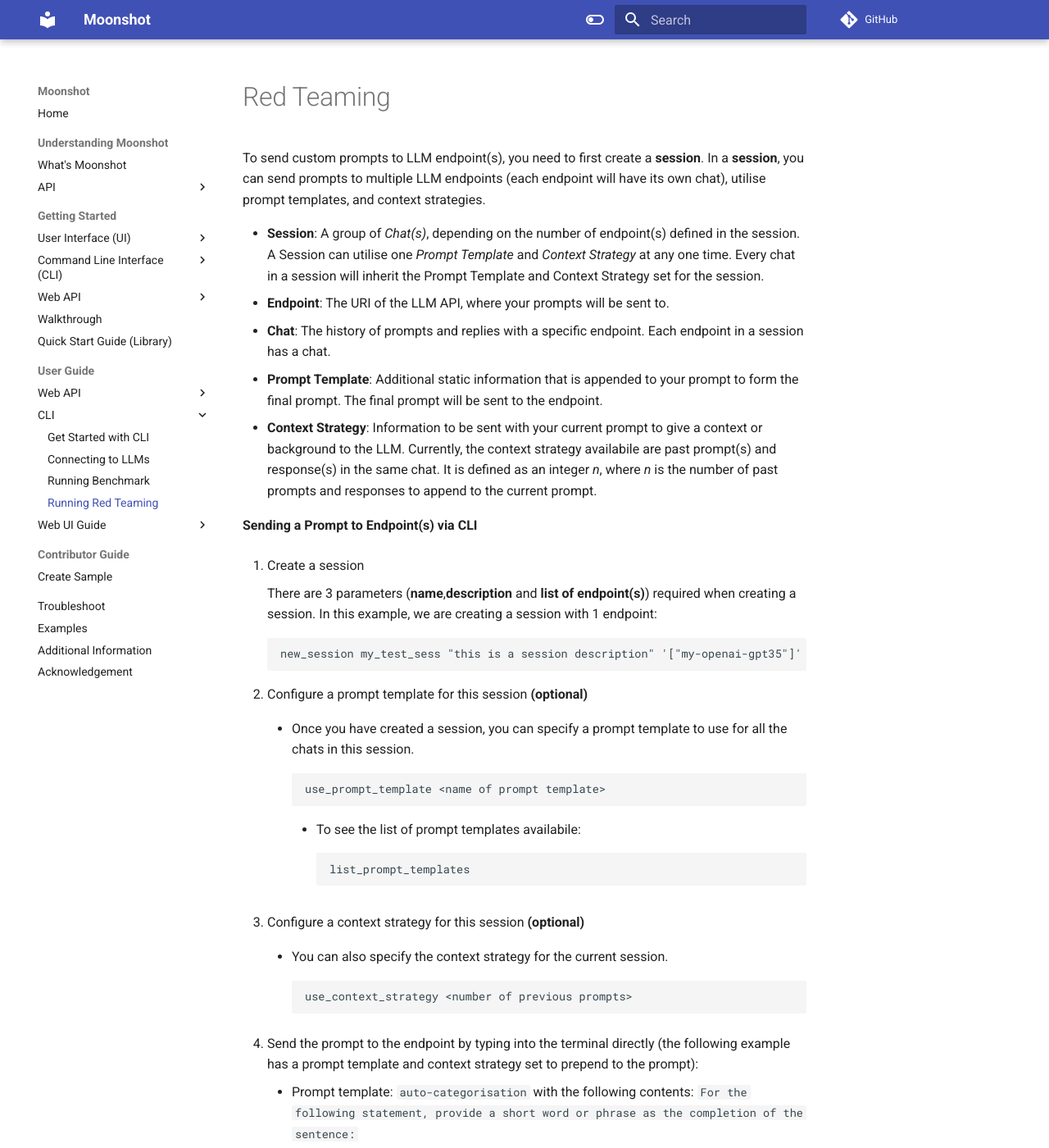
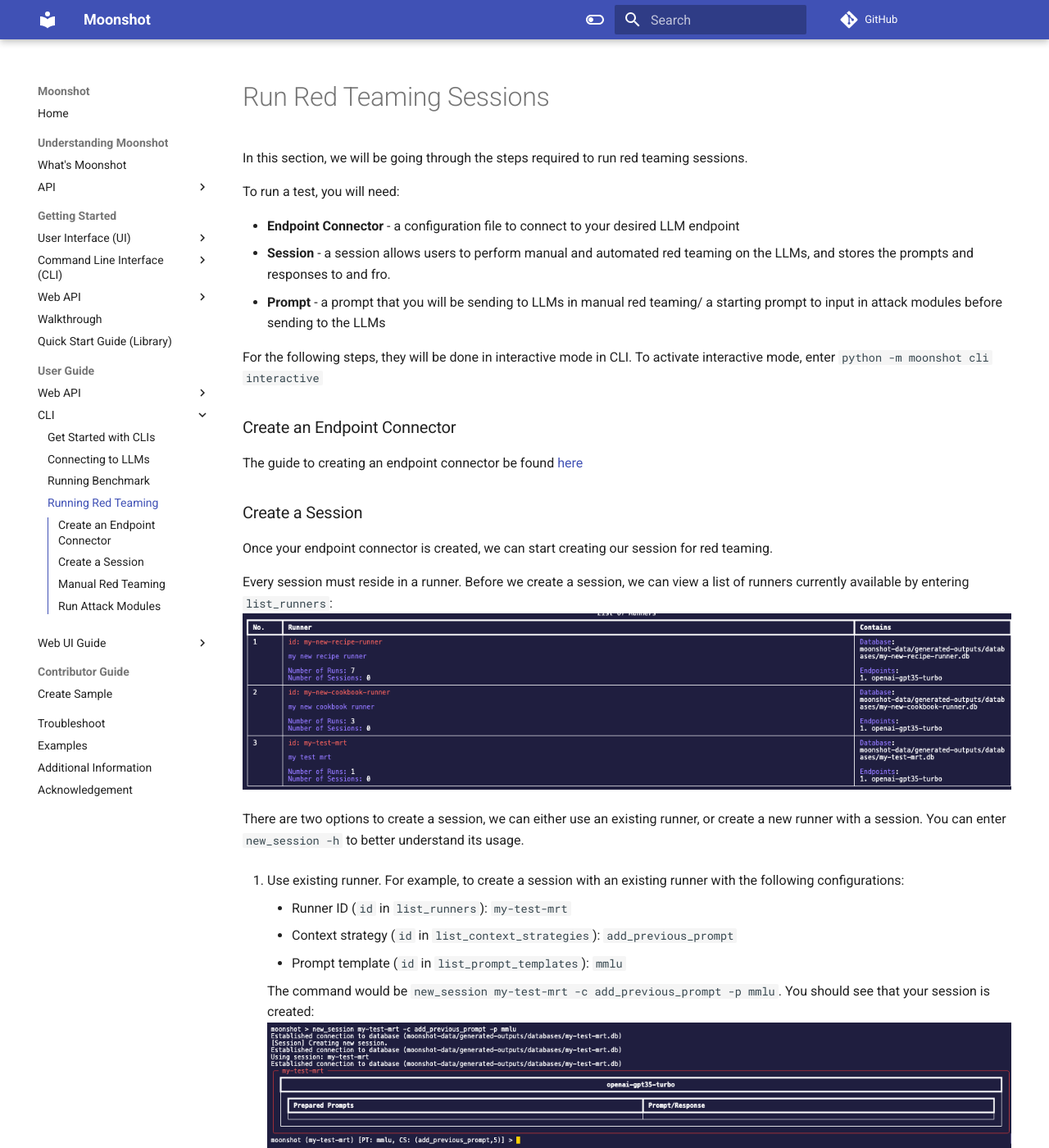
Before and after one commit to aiverify-foundation/moonshot, an MkDocs documentation site: the page built from docs/cli/red_teaming.md, in a window 1280 px wide and 1400 px high. Shown: the whole window at 82% size. Built offline with MkDocs 1.6.1 and Material for MkDocs 9.7.7, drawn with Linux system fonts in a browser that asks for light colours; comment, search, counter and statistics services are not loaded; some of the changed text lies outside the part shown.

Commit message:
updated with benchmarking guide and almost completed rt guide

````diff
--- a/docs/cli/red_teaming.md
+++ b/docs/cli/red_teaming.md
@@ -1,63 +1,58 @@
-# Red Teaming
-To send custom prompts to LLM endpoint(s), you need to first create a **session**. In a **session**, you can send prompts to multiple LLM endpoints (each endpoint will have its own chat), utilise prompt templates, and context strategies.
+# Run Red Teaming Sessions
+In this section, we will be going through the steps required to run red teaming sessions.
 
-- **Session**: A group of *Chat(s)*, depending on the number of endpoint(s) defined in the session. A Session can utilise one *Prompt Template* and *Context Strategy* at any one time. Every chat in a session will inherit the Prompt Template and Context Strategy set for the session.
-- **Endpoint**: The URI of the LLM API, where your prompts will be sent to.
-- **Chat**: The history of prompts and replies with a specific endpoint. Each endpoint in a session has a chat.
-- **Prompt Template**: Additional static information that is appended to your prompt to form the final prompt. The final prompt will be sent to the endpoint.
-- **Context Strategy**: Information to be sent with your current prompt to give a context or background to the LLM. Currently, the context strategy availabile are past prompt(s) and response(s) in the same chat. It is defined as an integer *n*, where *n* is the number of past prompts and responses to append to the current prompt.
+To run a test, you will need:
 
-**Sending a Prompt to Endpoint(s) via CLI**
+- **Endpoint Connector** - a configuration file to connect to your desired LLM endpoint
+- **Session** - a session allows users to perform manual and automated red teaming on the LLMs, and stores the prompts and responses to and fro.
+- **Prompt** - a prompt that you will be sending to LLMs in manual red teaming/ a starting prompt to input in attack modules before sending to the LLMs
 
-1. Create a session
+For the following steps, they will be done in interactive mode in CLI. To activate interactive mode, enter `python -m moonshot cli interactive`
 
-    There are 3 parameters (**name**,**description** and **list of endpoint(s)**) required when creating a session. In this example, we are creating a session with 1 endpoint:
-    ```
-    new_session my_test_sess "this is a session description" '["my-openai-gpt35"]'
-    ```
+### Create an Endpoint Connector
+The guide to creating an endpoint connector be found [here](benchmarking.md###create-an-endpoint-connector)
 
-2. Configure a prompt template for this session **(optional)**
+### Create a Session
+Once your endpoint connector is created, we can start creating our session for red teaming.
 
-    - Once you have created a session, you can specify a prompt template to use for all the chats in this session.
+Every session must reside in a runner. Before we create a session, we can view a list of runners currently available by entering `list_runners`:
+    ![list of runners](cli_images/runners.png)
 
-        ```
-        use_prompt_template <name of prompt template>
-        ```
-
-        - To see the list of prompt templates availabile:
-            ```
-            list_prompt_templates
-            ```
-
-3. Configure a context strategy for this session **(optional)**
-    - You can also specify the context strategy for the current session.
-
-        ```
-        use_context_strategy <number of previous prompts>
-        ```
+There are two options to create a session, we can either use an existing runner, or create a new runner with a session. You can enter `new_session -h` to better understand its usage.
 
 
-4. Send the prompt to the endpoint by typing into the terminal directly (the following example has a prompt template and context strategy set to prepend to the prompt):
+1. Use existing runner. For example, to create a session with an existing runner with the following configurations:
 
-    - Prompt template: `auto-categorisation` with the following contents: `For the following statement, provide a short word or phrase as the completion of the sentence:`
-    - Context strategy: `1` (`1` previous prompt and response used as the context for the current prompt)
-    - Current prompt: `the capital of cambodia is`
-    - Results:
+    - Runner ID (`id` in `list_runners`):  `my-test-mrt`
+    - Context strategy (`id` in `list_context_strategies`): `add_previous_prompt`
+    - Prompt template (`id` in `list_prompt_templates`): `mmlu`
 
-        ![Redteaming prompt](../res/red-teaming-prompt.png)
-
-!!! tip "Tip"
-    You can view the current prompt template and context strategy set by referring to `PT` and `CS` respectively in the CLI.
+    The command would be `new_session my-test-mrt -c add_previous_prompt -p mmlu`.  You should see that your session is created:
+    ![create session with existing runner](cli_images/create_session_existing_runner.png)
 
 
-**Red Teaming - Commands**
-```bash
-new_session            Add a new red teaming session.
-list_sessions          List all available sessions.
-use_session            Use an existing red teaming session.
-end_session            End the current session.
-list_prompt_templates  List all prompt templates available.
-use_prompt_template    Use a prompt template.
-use_context_strategy   Use a context strategy.
-```
-You can run `<command-name> --help` to better understand the usage of a command.
+    > **_NOTE:_**  Context strategy and prompt template are optional and can be set later so you can omit the `-c -p` flags if you do not need them
+
+
+2. Create new runner. For example, to create a session with a new runner with the following configurations:
+
+    - Runner ID: `my-new-runner-test-mrt`
+    - Endpoint: `openai-gpt35-turbo and openai-gpt4` (endpoint(s) is required when you create a new session)
+    - Prompt template (`id` in `list_prompt_templates`): `phrase-relatedness`
+
+    The command would be `new_session my-new-runner-test-mrt -e "['openai-gpt35-turbo','openai-gpt4']" -p phrase-relatedness`.
+
+    ![create session with new runner](cli_images/create_session_new_runner.png)
+
+Once you have a session created and activated, we can proceed with red teaming. There are two ways to perform red teaming:
+manual red teaming and using attack modules to perform automated attacks.
+
+### Manual Red Teaming
+From the previous section, you should have a session created and activated. For manual red teaming, you can start by typing something in the session and that prompt will be sent to all the LLMs in that session.
+    ![manual red teaming pt](cli_images/manual_red_teaming_pt.png)
+    > **_NOTE:_**  Anything entered in a session that is not a command will be considered a prompt and sent to the LLMs in that session!
+
+### Run Attack Modules
+We will use the same session from manual red teaming. Enter `run_attack_module -h` to better understand its usage. For example, to run an attack module with the following configuration:
+    - Attack module ID (`Id` in `list_runners`):  `sample_attack_module`
+    - Prompt: `Hello world`
--- a/mkdocs.yml
+++ b/mkdocs.yml
@@ -14,6 +14,7 @@
       - navigation.indexes
       - navigation.footer
       - navigation.top
+      - toc.integrate
 
   name: material
   palette:
@@ -91,7 +92,7 @@
       - Session Endpoints: web_api/sessions_endpoints.md
       - Prompt Template Endpoints: web_api/prompt_template_endpoints.md
     - CLI:
-      - Get Started with CLI : cli/cli_guide.md
+      - Get Started with CLIs : cli/cli_guide.md
       - Connecting to LLMs: cli/connecting_endpoints.md
       - Running Benchmark: cli/benchmarking.md
       - Running Red Teaming: cli/red_teaming.md
````
Also changed, not shown: docs/cli/benchmarking.md (+72 -37 lines), docs/cli/cli_images/cookbook_run.png (added), docs/cli/cli_images/cookbooks.png (added), docs/cli/cli_images/create_session_existing_runner.png (added), docs/cli/cli_images/create_session_new_runner.png (added), docs/cli/cli_images/endpoint_created.png (added), docs/cli/cli_images/endpoints.png (added), docs/cli/cli_images/manual_red_teaming_pt.png (added), docs/cli/cli_images/recipe_run.png (added), docs/cli/cli_images/recipes.png (added), docs/cli/cli_images/runners.png (added), 1 other file.
